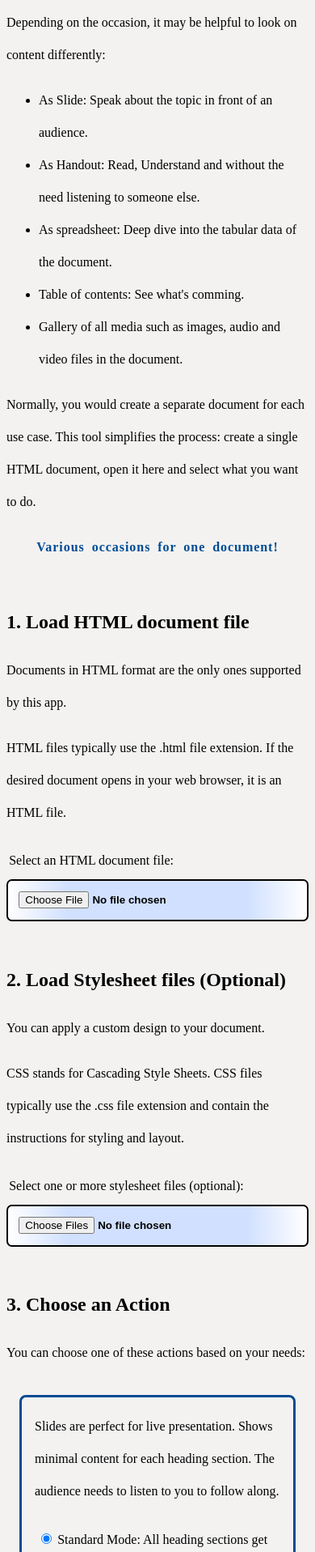
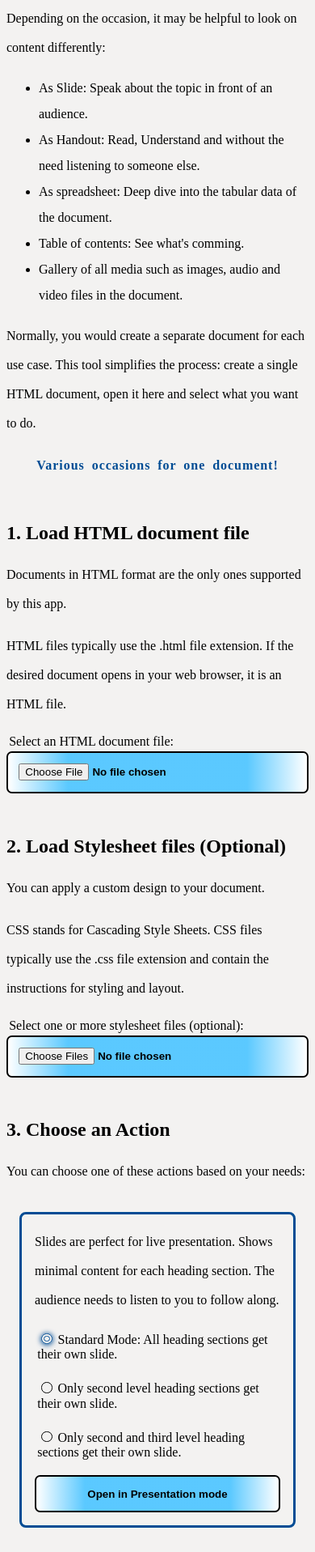
Before and after one commit to ValorNaram/HTMLViewer, a website built with webpack: page app/index.html in a window 390 px wide. Shown: the part 83-2000 px from the top of the page at 81% size. Built offline with nearby package versions, Linux system fonts and the light colour scheme.

Commit message:
feat: improve styling

```diff
--- a/app/index.css
+++ b/app/index.css
@@ -3,24 +3,20 @@
 		--bg-color: black;
 		--text-color: hsl(0, 0%, 75%);
 		--focus-color: rgb(255, 174, 0);
-		/* --border-color-primary: var(--text-color); */
-		--border-color-primary: var(--text-color);
-		/* --border-color-secondary: hsl(308, 100%, 37%); */
-		/* --bg-color-secondary: hsl(308, 100%, 11%); */
-		--border-color-secondary: hsl(209, 100%, 50%);
-		--bg-color-secondary: inherit;
-		/* --bg-color-interactivity: rgb(41, 41, 0); */
-		/* --bg-color-interactivity: rgb(0, 85, 79); */
-		--bg-color-interactivity: hsl(209, 100%, 15%);
-		--fg-color-interactivity: var(--text-color);
-		--fg-color-linktext: hsl(200, 100%, 63%);
-		--fg-color-linktext-visited: hsl(297, 100%, 63%);
-		--bg-color-interactivity-gradient: linear-gradient(90deg, rgba(255,255,255, 0) 0%, var(--bg-color-interactivity) 20%, var(--bg-color-interactivity) 80%, rgba(255, 255, 255, 0) 100%);
-	/* --bg-color-interactivity-gradient: linear-gradient(90deg, var(--bg-color-interactivity) 80%, rgba(255, 255, 255, 0) 100%); */
+
+		--border-color-interactivity: var(--text-color);
+		--border-color: hsl(209, 100%, 50%);
+
+		--bg-color-secondary: hsl(209, 100%, 15%);
+
+		--link-color: hsl(200, 100%, 63%);
+		--link-color-visited: hsl(297, 100%, 63%);
+
+		--bg-color-secondary-gradient: linear-gradient(90deg, rgba(255,255,255, 0) 0%, var(--bg-color-secondary) 20%, var(--bg-color-secondary) 80%, rgba(255, 255, 255, 0) 100%);
 	}
 
 	html {
-		scrollbar-color: var(--focus-color) var(--bg-color-interactivity);
+		scrollbar-color: var(--focus-color) var(--bg-color-secondary);
 	}
 }
 
@@ -29,29 +25,27 @@
 		--bg-color: rgb(243, 242, 241);
 		--text-color: black;
 		--focus-color: rgb(255, 85, 0);
-		--border-color-primary: black;
-		/* --border-color-secondary: darkcyan; */
-		--border-color-secondary: hsl(209, 100%, 29%);
-		/* --bg-color-secondary: hsl(180, 100%, 85%); */
-		--bg-color-secondary: inherit;
-		/* --bg-color-interactivity: lightyellow; */
-		/* --bg-color-interactivity: hsl(221, 100%, 80%); */
-		--bg-color-interactivity: hsl(220, 100%, 91%);
-		--fg-color-interactivity: var(--text-color);
-		--bg-color-interactivity-gradient: var(--bg-color-interactivity);
-		--bg-color-interactivity-gradient: linear-gradient(90deg, rgb(255,255,255) 0%, var(--bg-color-interactivity) 20%, var(--bg-color-interactivity) 80%, rgb(255, 255, 255) 100%)
+
+		--border-color-interactivity: black;
+		--border-color: hsl(209, 100%, 29%);
+
+		--bg-color-secondary: hsl(199.8, 100%, 67.8%);
+
+		--link-color: hsl(239, 100%, 50%);
+		--link-color-visited: hsl(279, 100%, 50%);
+
+		--bg-color-secondary-gradient: linear-gradient(90deg, rgb(255,255,255) 0%, var(--bg-color-secondary) 20%, var(--bg-color-secondary) 80%, rgb(255, 255, 255) 100%)
 	}
 
 	html {
-		scrollbar-color: var(--focus-color) var(--border-color-primary);
+		scrollbar-color: var(--focus-color) var(--border-color-interactivity);
 	}
 }
 
 html, body {
-	height: 100%;
+	height: 100%; /* Important so height of slides get computed correctly so each slide displays fullscreen */
 	width: 100%;
 	margin: 0;
-	line-height: 2.5em;
 
 	background-color: var(--bg-color);
 	color: var(--text-color);
@@ -62,24 +56,40 @@ html {
 	scrollbar-width: auto;
 }
 
+p {
+	line-height: 2.25em;
+}
+
+p:first-child {
+	margin-top: 0;
+}
+
+p:last-child {
+	margin-bottom: 0;
+}
+
+li {
+	line-height: 2em;
+}
+
 a {
-	color: var(--fg-color-linktext);
+	color: var(--link-color);
 }
 
 a:visited {
-	color: var(--fg-color-linktext-visited);
+	color: var(--link-color-visited);
 }
 
 *:focus {
-	outline: 0.5em dotted var(--focus-color);
-	outline-offset: 0.5em;
+	outline: 0.2em dashed var(--focus-color);
+	outline-offset: 0.25em;
 }
 
 /* Ruleset: Make it appear visually that the label has focus and not the input child inside */
 /* Rule: Show focus on label visually */
 label:focus-within {
-	outline: 0.5em dotted var(--focus-color);
-	outline-offset: 0.5em;
+	outline: 0.2em dashed var(--focus-color);
+	outline-offset: 0.25em;
 }
 
 /* Rule: Hide focus on focusable element if it is a child of a label element */
@@ -97,7 +107,7 @@ label:focus-within > *:focus {
 	letter-spacing: 0.06em;
 	word-spacing: 0.25em;
 	text-align: center;
-	color: var(--border-color-secondary);
+	color: var(--border-color);
 }
 
 form {
@@ -117,20 +127,71 @@ form > div {
 }
 
 form input[type=file], form input[type=button] {
-	border: 0.2em solid var(--border-color-primary);
+	border: 0.2em solid var(--border-color-interactivity);
 	padding: 1em;
 	border-radius: 0.5em;
 	cursor: pointer;
-	background: var(--bg-color-interactivity-gradient);
-	color: var(--fg-color-interactivity);
+	background: var(--bg-color-secondary-gradient);
+	color: var(--text-color);
 	transition: box-shadow 0.2s ease;
 	font-weight: bold;
 	min-width: 100%;
 	box-sizing: border-box;
 }
 
-form input[type=file]:hover, form input[type=button]:hover {
-	box-shadow: 0em 0.1em 1em 0.05em var(--border-color-primary);
+form input[type=file]:hover, form input[type=file]:focus, form input[type=button]:hover, form input[type=button]:focus {
+	box-shadow: 0em 0.1em 1em 0.05em var(--border-color-interactivity);
+}
+
+form input[type=radio] {
+	appearance: none;
+	box-sizing: border-box;
+
+	border: 0.1em solid var(--border-color-interactivity);
+
+	border-radius: 50%;
+	width: 1em;
+	height: 1em;
+
+	transition: 0.2s all linear;
+}
+
+form input[type=radio]:checked {
+	border-color: var(--border-color);
+	border-width: 0.35em;
+	border-style: double;
+	box-shadow: 0em 0.05em 0.5em 0.05em var(--border-color);
+}
+
+.options-container {
+	display: flex;
+	flex-wrap: wrap;
+	align-items: stretch;
+	align-content: stretch;
+}
+
+.options-container>* {
+	flex: 1 0 40%;
+}
+
+.help-text {
+	display: inline-flex;
+	flex-direction: column;
+	justify-content: space-between;
+
+	border: 0.2em solid var(--border-color);
+	border-radius: 0.5em;
+	padding: 1em;
+	box-sizing: border-box;
+	margin: 1em 1em;
+
+	color: var(--text-color);
+}
+
+.button-group {
+	display: inline-flex;
+	flex-direction: column;
+	gap: 1em;
 }
 
 #setup {
@@ -141,7 +202,7 @@ form input[type=file]:hover, form input[type=button]:hover {
 	box-sizing: border-box;
 
 	width: 100%;
-	height: 100%;
+	min-height: 100%;
 
 	padding: 0.5em;
 }
@@ -150,81 +211,67 @@ form input[type=file]:hover, form input[type=button]:hover {
 	flex-basis: 40%;
 }
 
+#slideshow-container {
+	width: 100%;
+	height: 100%; /* Important so height of slides get computed correctly so each slide displays fullscreen */
+	box-sizing: border-box;
+}
+
+#handout-container {
+	container-type: size;
+	container-name: area;
+	box-sizing: border-box;
+
+	padding: 0.5em 20%;
+
+	width: 100%;
+	/* min-height: 100%; */
+}
+
 @container area (max-width: 1600px) {
-	#setup>*, #handout-container {
+	#setup>* {
 		flex-basis: 60%;
 	}
 }
 
 @container area (max-width: 1400px) {
-	#setup>*, #handout-container {
+	#setup>*{
 		flex-basis: 70%;
 	}
 }
 
 @container area (max-width: 1200px) {
-	#setup>*, #handout-container {
+	#setup>* {
 		flex-basis: 80%;
 	}
 }
 
 @container area (max-width: 900px) {
-	#setup > *, #handout-container {
+	#setup > * {
 		flex-basis: 100%;
 	}
 }
 
-.options-container {
-	display: flex;
-	flex-wrap: wrap;
-	align-items: stretch;
-	align-content: stretch;
+@media screen and (max-width: 1600px) {
+	#handout-container {
+		padding: 0.5em 20%;
+	}
 }
 
-.options-container > * {
-	flex: 1 0 40%;
+@media screen and (max-width: 1400px) {
+	#handout-container {
+		padding: 0.5em 15%;
+	}
 }
 
-.help-text {
-	display: inline-flex;
-	flex-direction: column;
-	justify-content: space-between;
-
-	border: 0.2em solid var(--border-color-secondary);
-	border-radius: 0.5em;
-	padding: 1em;
-	box-sizing: border-box;
-	margin: 1em 1em;
-
-	background-color: var(--bg-color-secondary);
-	color: var(--text-color);
+@media screen and (max-width: 1200px) {
+	#handout-container {
+		padding: 0.5em 10%;
+	}
 }
 
-.button-group {
-	display: inline-flex;
-	flex-direction: column;
-	gap: 1em;
+@media screen and (max-width: 900px) {
+	#handout-container {
+		padding: 0.5em 0.5em;
+	}
 }
-
-p:first-child {
-	margin-top: 0;
-}
-
-p:last-child {
-	margin-bottom: 0;
-}
-
-#slideshow-container {
-	width: 100%;
-	height: 100%;
-	box-sizing: border-box;
-}
-
-#handout-container {
-	box-sizing: border-box;
-	/* padding: 0.5em 20%; */
-	width: 100%;
-	/* display: flex; */
-	/* container-type: size; */
-	container-name: area;
-}
--- a/slide-styles/minimal.css
+++ b/slide-styles/minimal.css
@@ -1,18 +1,10 @@
-html, body {
-	margin: 0;
-	padding: 0;
-	width: 100%;
-	height: 100%;
+:root, :host {
+	font-size: 15px;
 }
 
-:root, :host {
-	font-size: 25px;
-	background-color: white;
-	color: black;
-}
-
-* {
+:host * {
 	box-sizing: border-box;
+	max-width: 100%;
 }
 
 section.slide {
@@ -25,6 +17,26 @@ section.slide {
 
 :host h1 {
 	text-align: center;
+}
+
+p {
+	line-height: 2.25em;
+}
+
+li {
+	line-height: 2em;
+}
+
+svg, img {
+	background-color: white;
+}
+
+a {
+	color: var(--link-color);
+}
+
+a:visited {
+	color: var(--link-color-visited);
 }
 
 /* Apply only on <h2> elements in slide mode */
@@ -69,17 +81,23 @@ section.slide img {
 		padding: 0;
 	}
 
-	 section.slide.instruction {
+	section.slide.instruction {
 		display: none;
 	}
 
-	h1, h2, h3, h4, h5, h6 {
+	section.slide h1,
+	section.slide h2,
+	section.slide h3, section.subslide h3,
+	section.slide h4, section.subslide h4,
+	section.slide h5, section.subslide h5,
+	section.slide h6, section.subslide h6 {
 		page-break-after: avoid;
 		orphans: 10;
 		widows: 10;
 	}
 
-	p {
+	section.slide p,
+	section.subslide p {
 		page-break-inside: avoid;
 	}
 }
```
Also changed, not shown: slide-styles/layout.css (+7 -1 lines).
